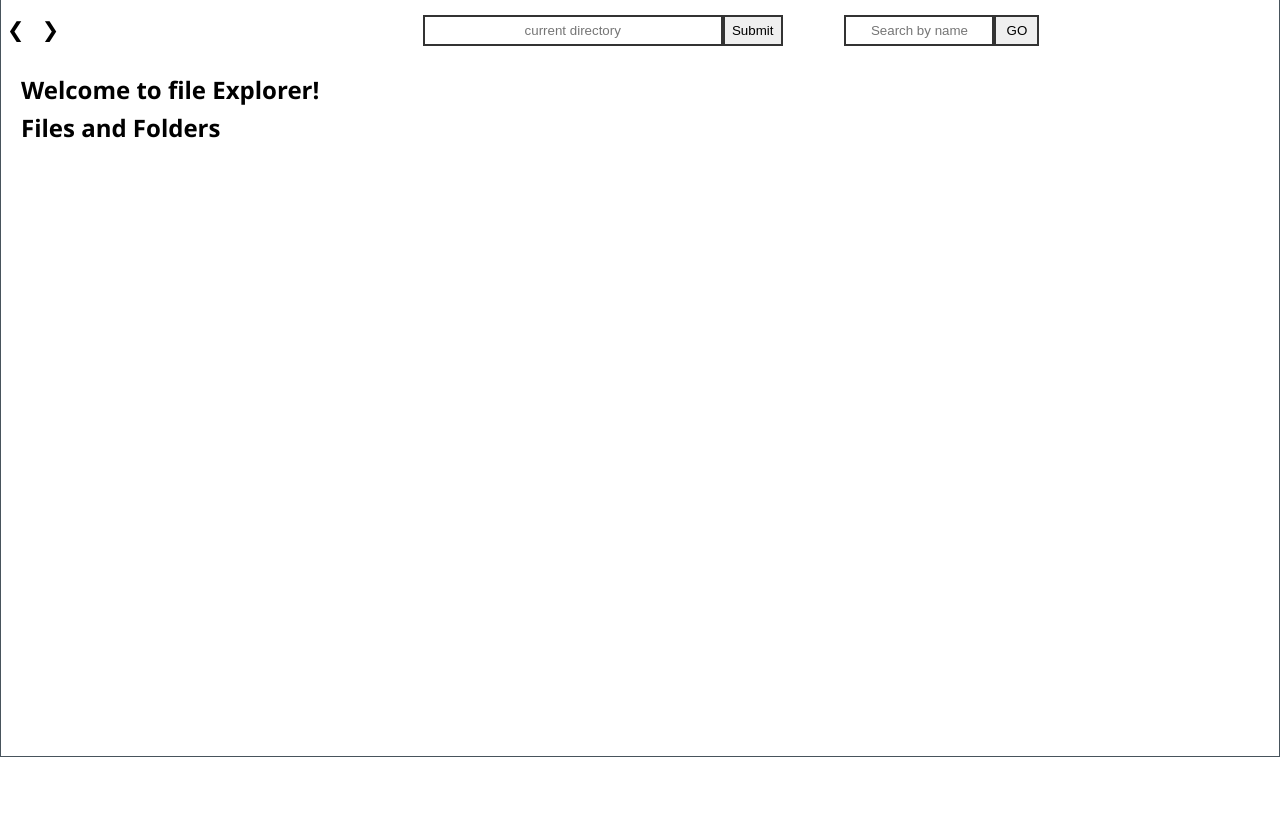
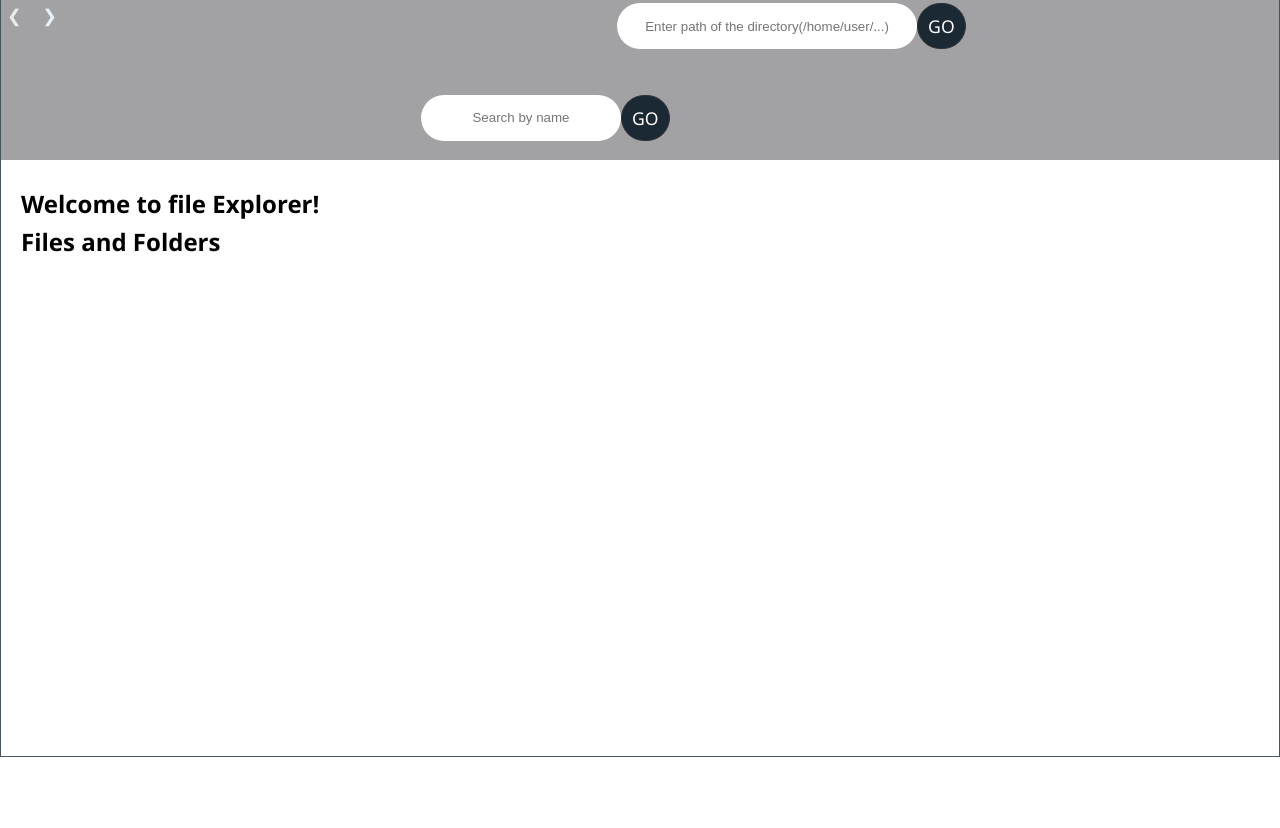
Before and after one commit to GeekHaven/file-explorer, an Electron app: page index.html in a window 1280 px wide. Shown: the part 43-871 px from the top of the page. Drawn offline with Linux system fonts and the light colour scheme; no server answers.

Commit message:
ubdated navbar

```diff
--- a/index.html
+++ b/index.html
@@ -4,7 +4,7 @@
     <link rel="stylesheet" href="style.css" />
   </head>
 
-  <body>
+  <body onload="dirListing('/')">
     <header id="titlebar">
       <div id="drag-region">
         <div id="window-title">
@@ -56,17 +56,16 @@
 
     <div class="change">
       <div class="container">
-        <a id="goback" href="">❮  </a>
-        <a id="goforward" href=""> ❯</a>
+        <a id="goback" onclick="goBack()">❮  </a>
+        <a id="goforward" onclick="goFwd()"> ❯</a>
       </div>
       <div class="container">
-        <input id="directory" type="text" placeholder="current directory"><!--
-        --><input id="button" type="submit" value="Submit">
+        <input id="directory" type="text" placeholder="Enter path of the directory(/home/user/...)">
+        <a id = "go" style="float: right;" onclick= "showDir()">GO</a>
       </div>
-      <div class="container">
-        <!-- <a style="float: right;text-decoration: none ;"  type="go" href="">GO</a> -->
-        <input id="directory1" type="text" placeholder="Search by name"><!--
-        --><input id="button1" type="submit" value="GO" >
+      <div class = "container">
+        <input id="fileName" type="text" placeholder="Search by name">
+        <a id = "go" style="float: right;" onclick= "searchResult()">GO</a>
       </div>
     </div>
 
--- a/style.css
+++ b/style.css
@@ -178,9 +178,13 @@ h2 {
 }
 .change
 {
-  font-size: 1.3rem;
+  font-size: 1.1rem;
   /* margin: 0mm auto; */
   display: flex;
+  flex-wrap: wrap;
+  background-color: rgb(162, 162, 165);
+
+  padding-bottom: 0.5cm;
 
 }
 /* .change input[type=text]
@@ -191,9 +195,10 @@ h2 {
 } */
 .container
 {
-    width: 33%;
-    margin-top: 15mm;
 
+    margin-top: 12mm;
+
+    /* margin-right: 300px; */
     /* flex-grow: 4; */
     /* justify-content: space-between; */
     /* align-items: flex-start; */
@@ -201,70 +206,56 @@ h2 {
 #goback
 {
   text-decoration: none;
-  color: black;
+  color: #ebebeb;
   padding: 6px;
+
 }
+
 #goforward
 {
-  text-decoration: none;
-  color: black;
-  padding: 6px;
+   text-decoration: none;
+
+  color: #e8f1f7;
+  padding: 10px;
+
+
+
 }
 #directory
 {
+  height: 100%;
   text-decoration: none;
-  color: black;
-  border:2px solid rgb(20, 20, 20);
-   padding: 6px;
+  color: rgb(10, 10, 10);
+  /* border:1px solid rgb(20, 20, 20); */
+   /* padding: 6px; */
    width: 300px;
-
-    border-color: #333 ;
-    text-align:center;
+  border-color: #333 ;
+  text-align:center;
+  border-radius: 1.2cm;
     /* left: auto;
     right: auto */
+  margin-left: 550px;
 }
-#button
-{
-  text-decoration: none;
-  color: black;
-  border:2px solid rgb(20, 20, 20);
-  padding: 6px;
-  width: 60px;
-
-   border-color: #333 ;
-   text-align:center;
-   display: inline-block;
-}
-/* #go
+#go
 {
   text-decoration: none ;
-  color: black;
-  border:2px solid rgb(12, 12, 12);
+  color: rgb(255, 254, 254);
+  border:1px solid rgb(56, 55, 55);
   border-color: #333 ;
+  background-color: #1a2933;
   padding: 10px;
+  align-content: center;
+  left: -100px;
+   border-radius: 1.2cm;
 
-} */
-#directory1
-{
+}
+#fileName{
+  height:100%;
   text-decoration: none;
-  color: black;
-  border:2px solid rgb(20, 20, 20);
-   padding: 6px;
-   width: 150px;
+  color: rgb(7, 7, 7);
+   width: 200px;
+  text-align:center;
 
-    border-color: #333 ;
-    text-align:center;
-    /* left: auto;
-    right: auto */
+    margin-left: 420px;
+    border-radius: 1.2cm;
 }
-#button1
-{
-  text-decoration: none;
-  color: black;
-  border:2px solid rgb(20, 20, 20);
-  padding: 6px;
-  width: 45px;
-
-   border-color: #333 ;
-   text-align:center;
-}
```
